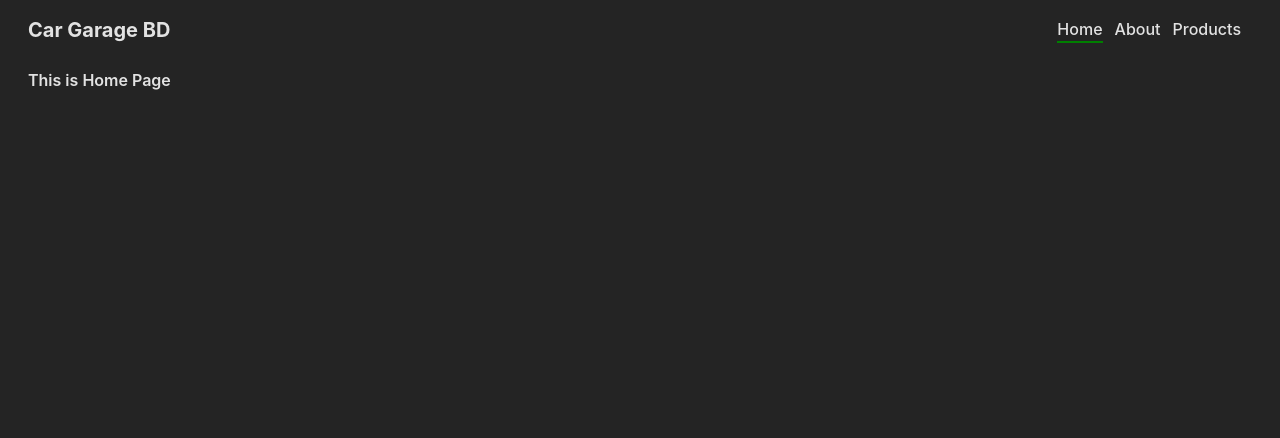
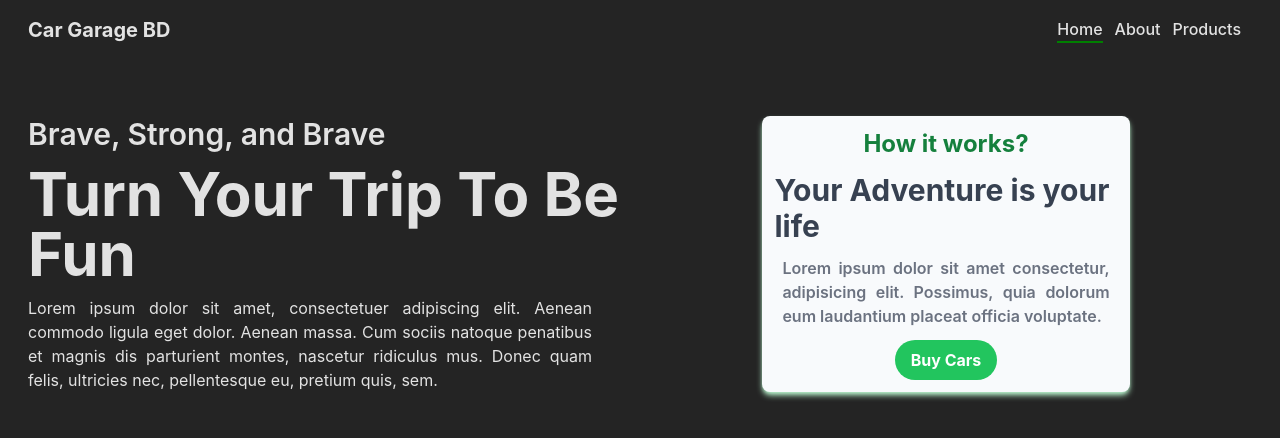
Before and after one commit to hasansfzn/garage_vue_routing, a Vue app: page / in a window 1280 px wide. Shown: the top 438 px of the page. Built offline with nearby package versions, Linux system fonts and the light colour scheme; the HTML template or start-up script is replaced by a standard one.

Commit message:
home,about and product page are made and routed

```diff
--- a/src/App.vue
+++ b/src/App.vue
@@ -37,7 +37,7 @@
           name="fade"
           mode="out-in"
         >
-          <Component :is="Component" />
+          <component :is="Component" />
         </Transition>
       </RouterView>
     </div>
--- a/src/views/AboutView.vue
+++ b/src/views/AboutView.vue
@@ -2,13 +2,23 @@
 
 <template>
   <div>
-    <h2>Car Garage BD</h2>
-    <p>
-      Lorem ipsum dolor sit amet consectetur adipisicing elit. Vero illo
-      assumenda itaque sequi sed quisquam minima rerum tenetur aut rem,
-      dignissimos qui veritatis corrupti odio, vitae voluptate tempora alias
-      dicta.
-    </p>
+    <h2 class="text-6xl my-4 font-semibold text-green-500 w-2/3">
+      Car in our store is much more affortable, reliable, trustable
+    </h2>
+    <div class="flex place-content-start">
+      <div class="space-y-4 w-3/4">
+        <h2 class="text-5xl">We are the one to serve you well.</h2>
+        <p class="text-lg text-justify">
+          Lorem ipsum dolor sit amet consectetur adipisicing elit. Vero illo
+          assumenda itaque sequi sed quisquam minima rerum tenetur aut rem,
+          dignissimos qui veritatis corrupti odio, vitae voluptate tempora alias
+          dicta. Lorem ipsum dolor sit, amet consectetur adipisicing elit.
+          Veritatis quos praesentium vel laborum recusandae adipisci, enim illum
+          eum sit illo asperiores quis sint, earum error dolores nam eligendi
+          officia perferendis.
+        </p>
+      </div>
+    </div>
   </div>
 </template>
 
--- a/src/views/HomeView.vue
+++ b/src/views/HomeView.vue
@@ -1,8 +1,38 @@
 <script setup></script>
 
 <template>
-  <div>
-    <h2 class="font-semibold">This is Home Page</h2>
+  <div class="mt-6">
+    <div class="grid grid-cols-2 py-6">
+      <div class="space-y-3">
+        <h2 class="font-semibold text-3xl">Brave, Strong, and Brave</h2>
+        <h1 class="font-bold text-6xl">Turn Your Trip To Be Fun</h1>
+        <p class="text-justify pr-8 mr-4">
+          Lorem ipsum dolor sit amet, consectetuer adipiscing elit. Aenean
+          commodo ligula eget dolor. Aenean massa. Cum sociis natoque penatibus
+          et magnis dis parturient montes, nascetur ridiculus mus. Donec quam
+          felis, ultricies nec, pellentesque eu, pretium quis, sem.
+        </p>
+      </div>
+      <div class="flex place-content-center">
+        <div
+          class="bg-slate-50 rounded-lg shadow shadow-md shadow-green-200 p-3 flex justify-center items-center flex-col space-y-3 w-3/5"
+        >
+          <h3 class="text-green-700 font-bold text-2xl">How it works?</h3>
+          <h2 class="text-gray-700 text-3xl font-bold">
+            Your Adventure is your life
+          </h2>
+          <p class="text-gray-500 font-semibold text-justify px-2">
+            Lorem ipsum dolor sit amet consectetur, adipisicing elit. Possimus,
+            quia dolorum eum laudantium placeat officia voluptate.
+          </p>
+          <button
+            class="bg-green-500 hover:bg-green-700 text-white font-bold py-2 px-4 rounded-full"
+          >
+            Buy Cars
+          </button>
+        </div>
+      </div>
+    </div>
   </div>
 </template>
 
```
